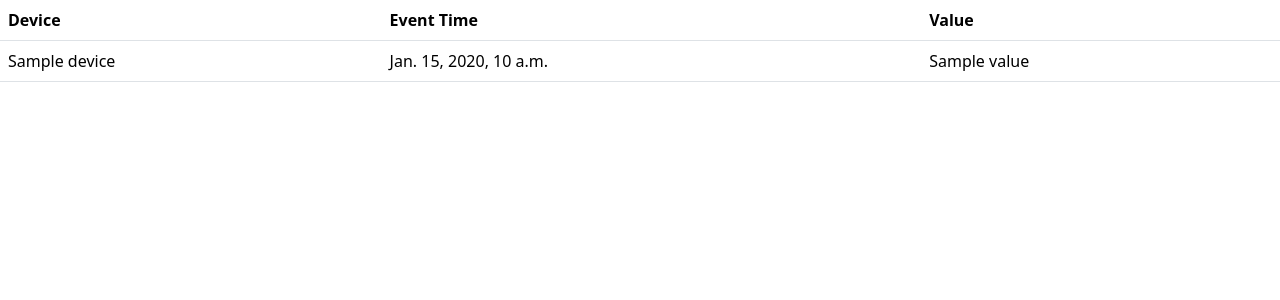
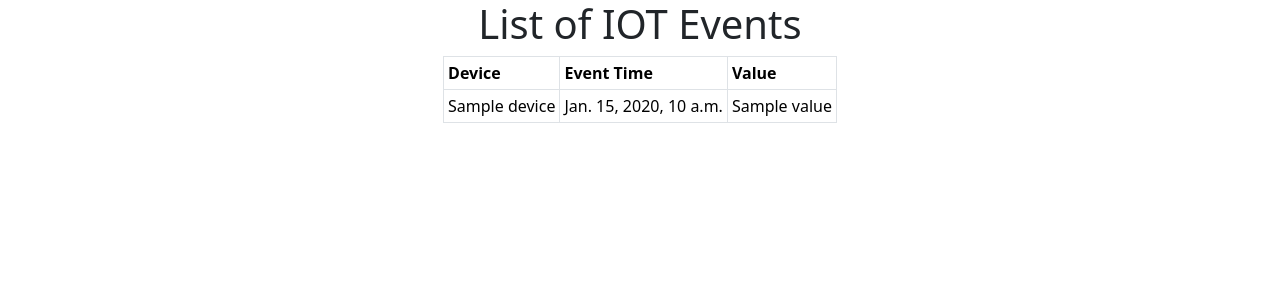
Before and after one commit to GautamPaul/Gaan-software, a Django app: template src/iot/templates/home.html in a window 1280 px wide. Shown: the top 300 px of that part. Run offline with Django 5.2, Linux system fonts and the light colour scheme; the template is opened without the code that fills it: most values are stand-ins (such as "Sample title", 1, 10 or a date in 2020); the page is wider than the window, and the part outside it is not shown; some libraries are stand-ins or nearby versions.

Commit message:
center aligned table

```diff
--- a/src/iot/templates/home.html
+++ b/src/iot/templates/home.html
@@ -6,7 +6,10 @@ Home
 
 {% block 'body' %}
     {% if iot_events %}
-        <table class="table">
+    <div class="row justify-content-center">
+        <div class="col-auto">
+        <h1 class="text-center">List of IOT Events</h1>
+        <table class="table table-bordered table-sm w-auto">
             <tr>
                 <th>Device</th>
                 <th>Event Time</th>
@@ -20,5 +23,7 @@ Home
             </tr>
         {% endfor %}
         </table>
+        </div>
+    </div>
     {% endif %}
 {% endblock %}
```
